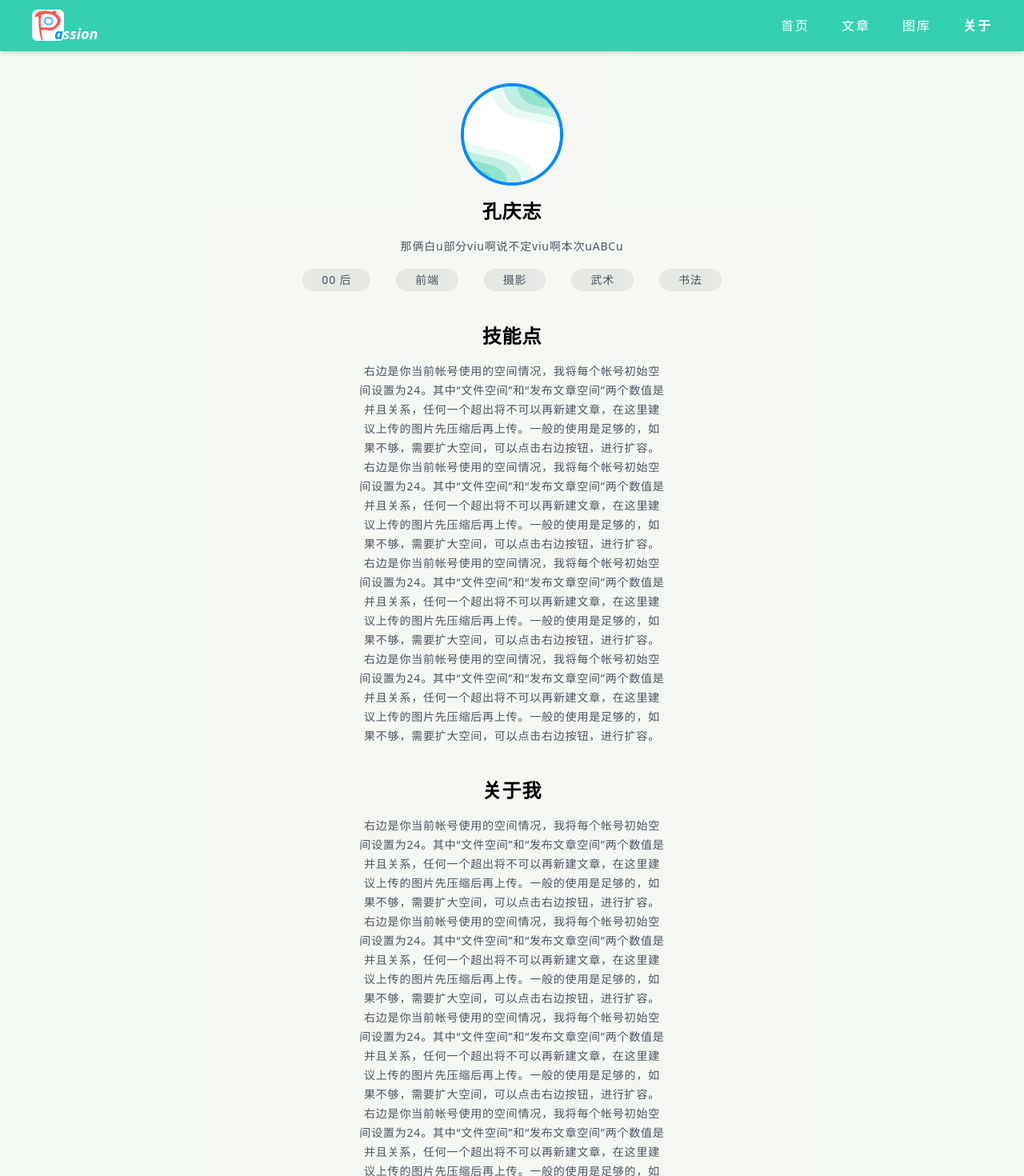
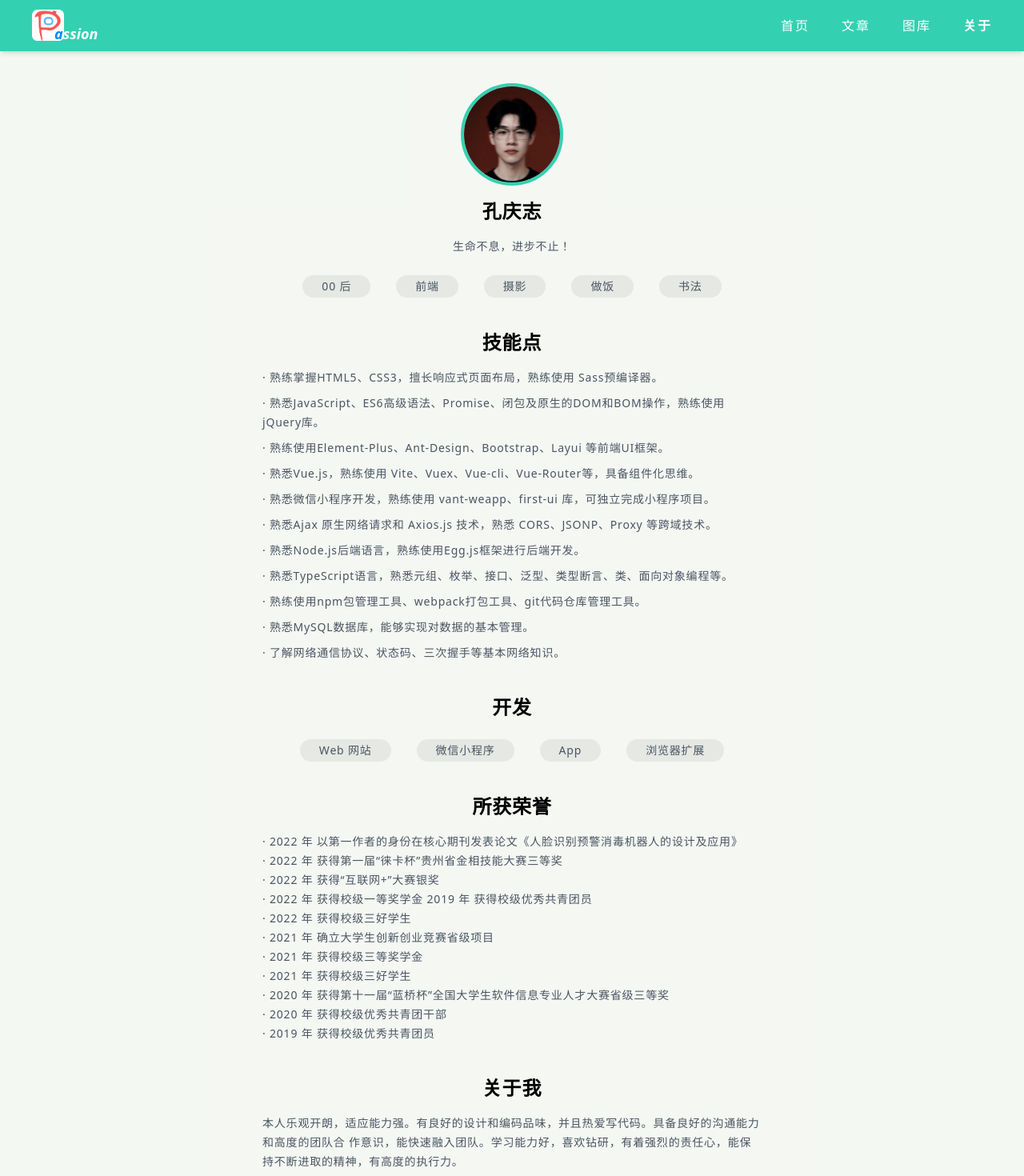
Before and after one commit to KongQingzhi/kongqingzhi.github.io, a Vue app: page /about in a window 1280 px wide. Shown: the top 1470 px of the page at 80% size. Built offline with nearby package versions, Linux system fonts and the light colour scheme.

Commit message:
feat: 完善关于我的页面

```diff
--- a/src/pages/about/index.vue
+++ b/src/pages/about/index.vue
@@ -4,38 +4,102 @@
   >
     <div class="space-y-4">
       <img
-        class="border-4 border-info rounded-full mx-auto w-32 h-32 overflow-hidden"
-        src="/src/assets/about/about_bg.png"
+        class="border-4 border-primary rounded-full object-top mx-auto w-32 h-32 object-cover overflow-hidden"
+        :src="avatar"
         alt=""
       />
       <h3 class="text-2xl font-bold text-black">孔庆志</h3>
-      <p>那俩白u部分viu啊说不定viu啊本次uABCu</p>
-      <ul class="space-x-8 flex justify-center">
-        <li class="bg-[#00000010] rounded-full px-6 py-0.5">00 后</li>
-        <li class="bg-[#00000010] rounded-full px-6 py-0.5">前端</li>
-        <li class="bg-[#00000010] rounded-full px-6 py-0.5">摄影</li>
-        <li class="bg-[#00000010] rounded-full px-6 py-0.5">武术</li>
-        <li class="bg-[#00000010] rounded-full px-6 py-0.5">书法</li>
+      <p>生命不息，进步不止！</p>
+      <ul class="md:space-x-8 space-x-2 flex flex-wrap justify-center">
+        <li class="bg-[#00000010] mt-2 rounded-full px-6 py-0.5">00 后</li>
+        <li class="bg-[#00000010] mt-2 rounded-full px-6 py-0.5">前端</li>
+        <li class="bg-[#00000010] mt-2 rounded-full px-6 py-0.5">摄影</li>
+        <li class="bg-[#00000010] mt-2 rounded-full px-6 py-0.5">做饭</li>
+        <li class="bg-[#00000010] mt-2 rounded-full px-6 py-0.5">书法</li>
       </ul>
     </div>
 
     <div class="space-y-4">
       <h3 class="text-2xl font-bold text-black">技能点</h3>
-      <p class="w-96 mx-auto">
-        右边是你当前帐号使用的空间情况，我将每个帐号初始空间设置为24。其中“文件空间”和“发布文章空间”两个数值是并且关系，任何一个超出将不可以再新建文章，在这里建议上传的图片先压缩后再上传。一般的使用是足够的，如果不够，需要扩大空间，可以点击右边按钮，进行扩容。右边是你当前帐号使用的空间情况，我将每个帐号初始空间设置为24。其中“文件空间”和“发布文章空间”两个数值是并且关系，任何一个超出将不可以再新建文章，在这里建议上传的图片先压缩后再上传。一般的使用是足够的，如果不够，需要扩大空间，可以点击右边按钮，进行扩容。右边是你当前帐号使用的空间情况，我将每个帐号初始空间设置为24。其中“文件空间”和“发布文章空间”两个数值是并且关系，任何一个超出将不可以再新建文章，在这里建议上传的图片先压缩后再上传。一般的使用是足够的，如果不够，需要扩大空间，可以点击右边按钮，进行扩容。右边是你当前帐号使用的空间情况，我将每个帐号初始空间设置为24。其中“文件空间”和“发布文章空间”两个数值是并且关系，任何一个超出将不可以再新建文章，在这里建议上传的图片先压缩后再上传。一般的使用是足够的，如果不够，需要扩大空间，可以点击右边按钮，进行扩容。
-      </p>
+      <div class="mx-auto space-y-2 2xl:px-96 xl:px-72 lg:px-40 text-left">
+        <p>
+          · 熟练掌握HTML5、CSS3，擅长响应式页面布局，熟练使用 Sass预编译器。
+        </p>
+        <p>
+          ·
+          熟悉JavaScript、ES6高级语法、Promise、闭包及原生的DOM和BOM操作，熟练使用
+          jQuery库。
+        </p>
+        <p>
+          · 熟练使用Element-Plus、Ant-Design、Bootstrap、Layui 等前端UI框架。
+        </p>
+        <p>
+          · 熟悉Vue.js，熟练使用
+          Vite、Vuex、Vue-cli、Vue-Router等，具备组件化思维。
+        </p>
+        <p>
+          · 熟悉微信小程序开发，熟练使用 vant-weapp、first-ui
+          库，可独立完成小程序项目。
+        </p>
+        <p>
+          · 熟悉Ajax 原生网络请求和 Axios.js 技术，熟悉 CORS、JSONP、Proxy
+          等跨域技术。
+        </p>
+        <p>· 熟悉Node.js后端语言，熟练使用Egg.js框架进行后端开发。</p>
+        <p>
+          ·
+          熟悉TypeScript语言，熟悉元组、枚举、接口、泛型、类型断言、类、面向对象编程等。
+        </p>
+        <p>· 熟练使用npm包管理工具、webpack打包工具、git代码仓库管理工具。</p>
+        <p>· 熟悉MySQL数据库，能够实现对数据的基本管理。</p>
+        <p>· 了解网络通信协议、状态码、三次握手等基本网络知识。</p>
+      </div>
     </div>
 
     <div class="space-y-4">
+      <h3 class="text-2xl font-bold text-black">开发</h3>
+      <ul class="md:space-x-8 space-x-2 flex flex-wrap justify-center">
+        <li class="bg-[#00000010] mt-2 rounded-full px-6 py-0.5">Web 网站</li>
+        <li class="bg-[#00000010] mt-2 rounded-full px-6 py-0.5">微信小程序</li>
+        <li class="bg-[#00000010] mt-2 rounded-full px-6 py-0.5">App</li>
+        <li class="bg-[#00000010] mt-2 rounded-full px-6 py-0.5">浏览器扩展</li>
+      </ul>
+    </div>
+
+    <div class="space-y-4">
+      <h3 class="text-2xl font-bold text-black">所获荣誉</h3>
+      <div class="mx-auto 2xl:px-96 xl:px-72 lg:px-40 text-left">
+        <p>
+          · 2022 年
+          以第一作者的身份在核心期刊发表论文《人脸识别预警消毒机器人的设计及应用》
+        </p>
+        <p>· 2022 年 获得第一届“徕卡杯”贵州省金相技能大赛三等奖</p>
+        <p>· 2022 年 获得“互联网+”大赛银奖</p>
+        <p>· 2022 年 获得校级一等奖学金 2019 年 获得校级优秀共青团员</p>
+        <p>· 2022 年 获得校级三好学生</p>
+        <p>· 2021 年 确立大学生创新创业竞赛省级项目</p>
+        <p>· 2021 年 获得校级三等奖学金</p>
+        <p>· 2021 年 获得校级三好学生</p>
+        <p>
+          · 2020 年 获得第十一届“蓝桥杯”全国大学生软件信息专业人才大赛省级三等奖
+        </p>
+        <p>· 2020 年 获得校级优秀共青团干部</p>
+        <p>· 2019 年 获得校级优秀共青团员</p>
+      </div>
+    </div>
+    <div class="space-y-4">
       <h3 class="text-2xl font-bold text-black">关于我</h3>
-      <p class="w-96 mx-auto">
-        右边是你当前帐号使用的空间情况，我将每个帐号初始空间设置为24。其中“文件空间”和“发布文章空间”两个数值是并且关系，任何一个超出将不可以再新建文章，在这里建议上传的图片先压缩后再上传。一般的使用是足够的，如果不够，需要扩大空间，可以点击右边按钮，进行扩容。右边是你当前帐号使用的空间情况，我将每个帐号初始空间设置为24。其中“文件空间”和“发布文章空间”两个数值是并且关系，任何一个超出将不可以再新建文章，在这里建议上传的图片先压缩后再上传。一般的使用是足够的，如果不够，需要扩大空间，可以点击右边按钮，进行扩容。右边是你当前帐号使用的空间情况，我将每个帐号初始空间设置为24。其中“文件空间”和“发布文章空间”两个数值是并且关系，任何一个超出将不可以再新建文章，在这里建议上传的图片先压缩后再上传。一般的使用是足够的，如果不够，需要扩大空间，可以点击右边按钮，进行扩容。右边是你当前帐号使用的空间情况，我将每个帐号初始空间设置为24。其中“文件空间”和“发布文章空间”两个数值是并且关系，任何一个超出将不可以再新建文章，在这里建议上传的图片先压缩后再上传。一般的使用是足够的，如果不够，需要扩大空间，可以点击右边按钮，进行扩容。
+      <p class="mx-auto 2xl:px-96 xl:px-72 lg:px-40 text-left">
+        本人乐观开朗，适应能力强。有良好的设计和编码品味，并且热爱写代码。具备良好的沟通能力和高度的团队合
+        作意识，能快速融入团队。学习能力好，喜欢钻研，有着强烈的责任心，能保持不断进取的精神，有高度的执行力。
       </p>
     </div>
 
     <div class="space-y-4">
       <h3 class="text-2xl font-bold text-black">联系我</h3>
-      <ul class="space-y-1">
+      <ul
+        class="mx-auto 2xl:px-96 xl:px-72 flex-wrap lg:px-40 sm:grid grid-cols-2"
+      >
         <li>Tel: 15653754746</li>
         <li>WeChat: 15653754746</li>
         <li>QQ: 1428390162</li>
@@ -46,5 +110,6 @@
 </template>
 
 <script setup lang="ts">
+import avatar from '@/assets/about/avatar.jpg';
 defineOptions({ name: 'AboutPage' });
 </script>
```
Also changed, not shown: src/assets/about/avatar.jpg (added).
